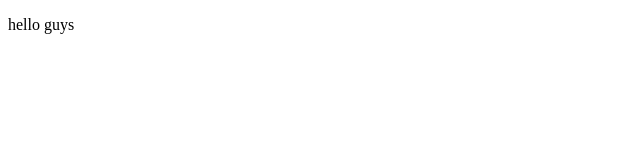
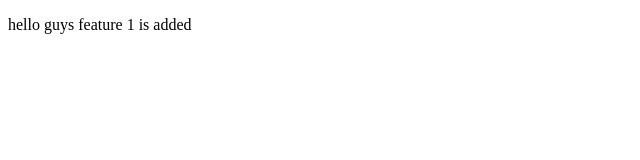
Before and after one commit to Iamdatta/github-clone, a plain HTML site: page index.html in a window 1280 px wide. Shown: the whole page, without its empty margins (0-640 px from the left). Drawn offline with Linux system fonts and the light colour scheme.

Commit message:
the feature1 is added

```diff
--- a/index.html
+++ b/index.html
@@ -1,4 +1,6 @@
 <!DOCTYPE html>
 <html>
-    <p> hello guys</p>
+    <p> hello guys
+    feature 1 is added
+    </p>
 </html>
```
Also changed, not shown: 1 other file.
